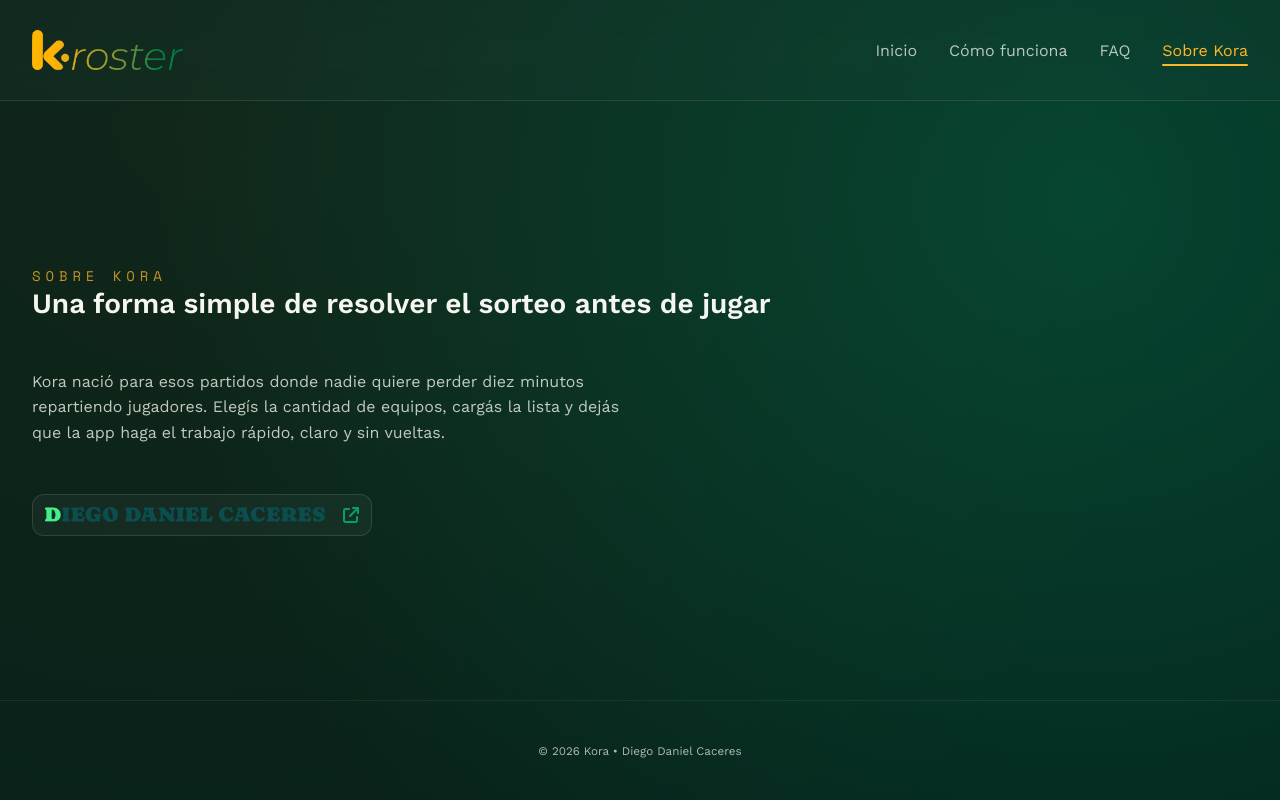
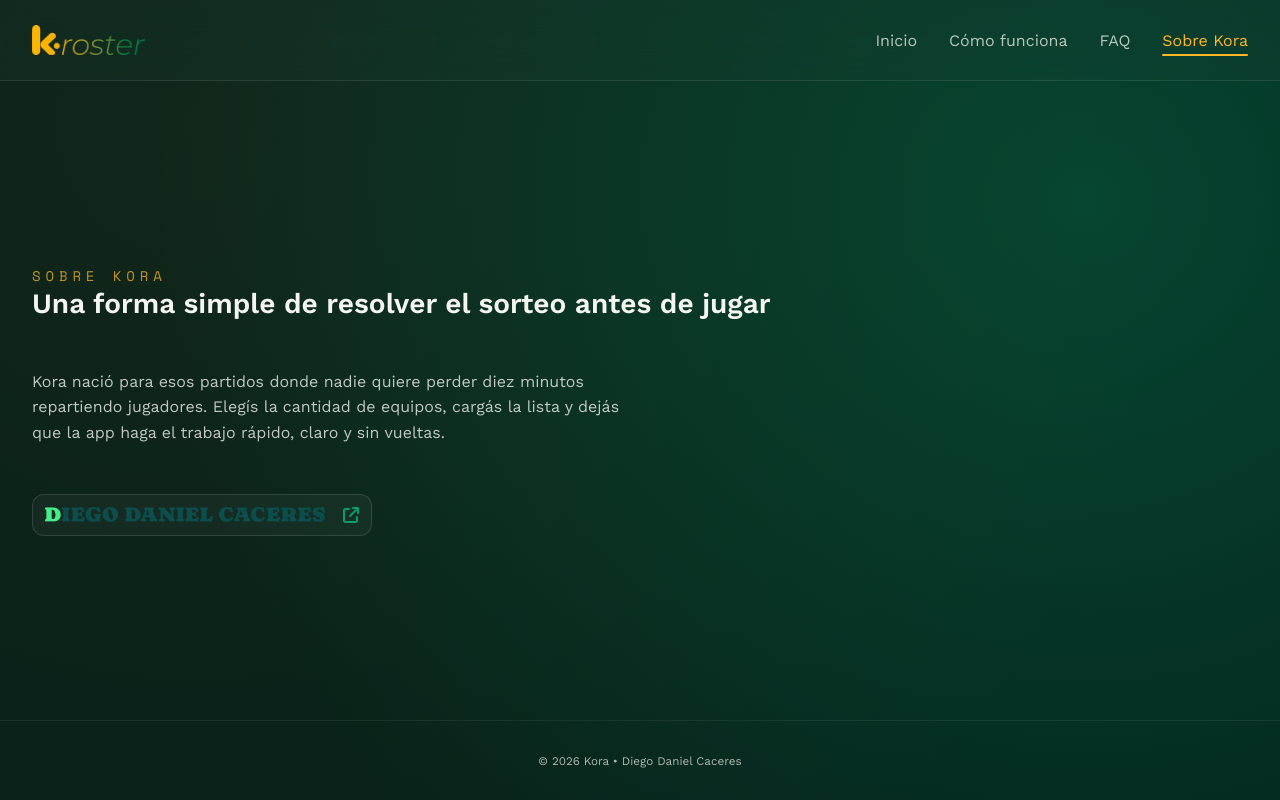
Before and after one commit to diegodanielcaceres10/kora-landing, a React (Vite) app in the folder frontend/: page /kora-roster/sobre-kora in a window 1280 px wide. Built offline with nearby package versions, Linux system fonts and the light colour scheme.

Commit message:
SCSS fixing layouts

```diff
--- a/frontend/src/components/footer/footer.module.scss
+++ b/frontend/src/components/footer/footer.module.scss
@@ -10,4 +10,8 @@
   height: var(--footer-height);
   font-size: var(--font-size-sm);
   opacity: 0.7;
+
+  @include ds.md {
+    height: 50px;
+  }
 }
--- a/frontend/src/components/header/header.module.scss
+++ b/frontend/src/components/header/header.module.scss
@@ -17,11 +17,16 @@
     margin: auto;
     padding: 0 var(--space-6);
     height: var(--header-height);
+
+    @include ds.md {
+      height: 50px;
+    }
   }
 
   &__menu {
     display: flex;
-    gap: var(--space-4);
+    align-items: center;
+    gap: var(--space-6);
 
     & button {
       display: none;
@@ -33,12 +38,16 @@
     }
 
     & i {
-      font-size: 40px;
+      font-size: 30px;
     }
   }
 
   &__logo {
-    height: 40px;
+    height: 30px;
+
+    @include ds.md {
+      height: 25px;
+    }
   }
 
   &__links {
--- a/frontend/src/features/draft/steps/draw/draw.module.scss
+++ b/frontend/src/features/draft/steps/draw/draw.module.scss
@@ -6,7 +6,7 @@
   display: flex;
   flex-direction: column;
   align-items: center;
-  padding: var(--space-6) var(--space-4);
+  padding: var(--space-6);
   height: calc(100vh - var(--header-height) - var(--footer-height) - 1px);
 
   @include ds.lg {
@@ -14,11 +14,11 @@
   }
 
   &__content {
+    height: 100%;
     width: 100%;
     display: flex;
     flex-direction: column;
     gap: var(--space-2);
-    height: 100%;
   }
 
   &__board {
--- a/frontend/src/features/draft/steps/export/export.module.scss
+++ b/frontend/src/features/draft/steps/export/export.module.scss
@@ -15,7 +15,6 @@
 
   &__content {
     width: 100%;
-    max-width: var(--page-max-width);
     display: flex;
     flex-direction: column;
     align-items: center;
--- a/frontend/src/features/draft/steps/setup/setup.module.scss
+++ b/frontend/src/features/draft/steps/setup/setup.module.scss
@@ -6,7 +6,7 @@
   display: flex;
   flex-direction: column;
   align-items: center;
-  padding: var(--space-4) var(--space-2);
+  padding: var(--space-6);
   flex: 1;
 
   &__content {
--- a/frontend/src/features/draft/steps/welcome/welcome.module.scss
+++ b/frontend/src/features/draft/steps/welcome/welcome.module.scss
@@ -16,6 +16,7 @@
   }
 
   &__content {
+    width: 100%;
     display: flex;
     flex-direction: column;
     align-items: center;
--- a/frontend/src/styles/tokens/_spacing.scss
+++ b/frontend/src/styles/tokens/_spacing.scss
@@ -1,8 +1,8 @@
 // styles/tokens/_spacing.scss
 
 $page-max-width: 1320px;
-$header-height: 100px;
-$footer-height: 100px;
+$header-height: 80px;
+$footer-height: 80px;
 
 $space-1: 4px;
 $space-2: 8px;
```
